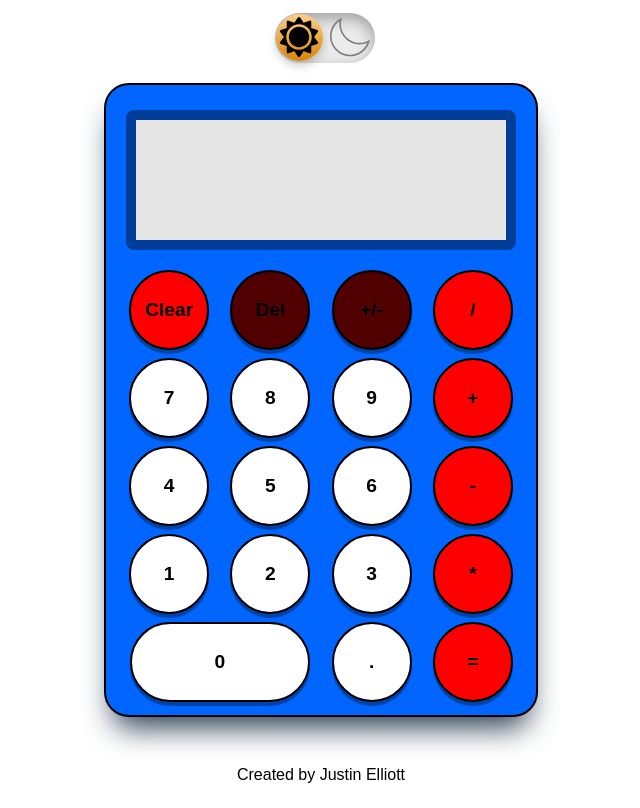
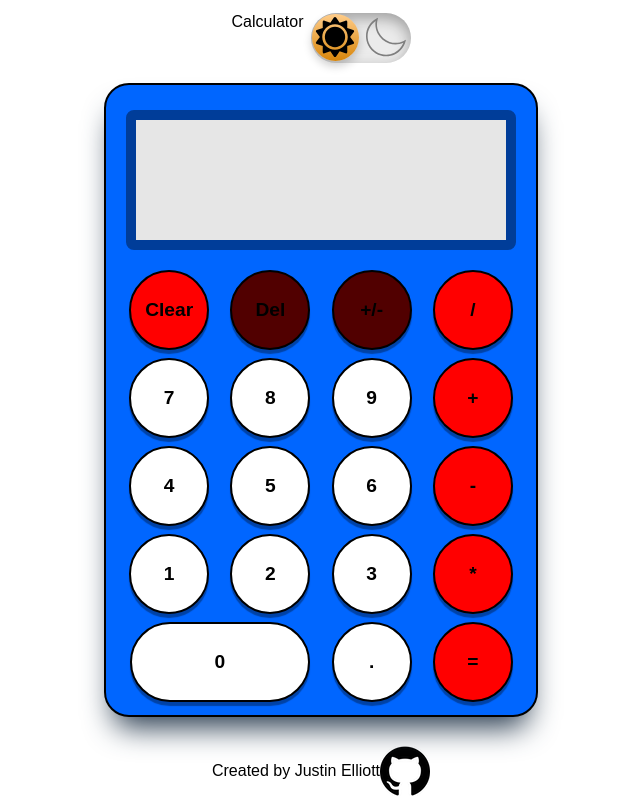
Before and after one commit to crashtestjustin/calculator, a plain HTML site: page index.html in a window 1280 px wide. Shown: the whole page, without its empty margins (319-959 px from the left). Drawn offline with Linux system fonts and the light colour scheme.

Commit message:
adding links and text to footer

```diff
--- a/index.html
+++ b/index.html
@@ -10,7 +10,9 @@
     </head>
     <body>
         <div class="header">
-            <input type="checkbox" id="darkmode-toggle">
+            <div class="spacer"></div>
+            <div class="titleName">Calculator</div>
+                <input type="checkbox" id="darkmode-toggle">
                 <label for="darkmode-toggle">
                                     <?xml version="1.0" encoding="iso-8859-1"?>
                     <!-- Generator: Adobe Illustrator 19.0.0, SVG Export Plug-In . SVG Version: 6.00 Build 0)  -->
@@ -137,6 +139,7 @@
         <script src="/script.js" async defer></script>
     </body>
     <footer class="footer">
-        <p>Created by Justin Elliott</p>
+        <p class="footerText">Created by Justin Elliott</p>
+        <a id="github-icon" href="https://github.com/crashtestjustin/calculator" target="_blank" rel="noreferrer noopener" class="github-icon"><img src="/github-icon.png"></a>
     </footer>
 </html>
```
